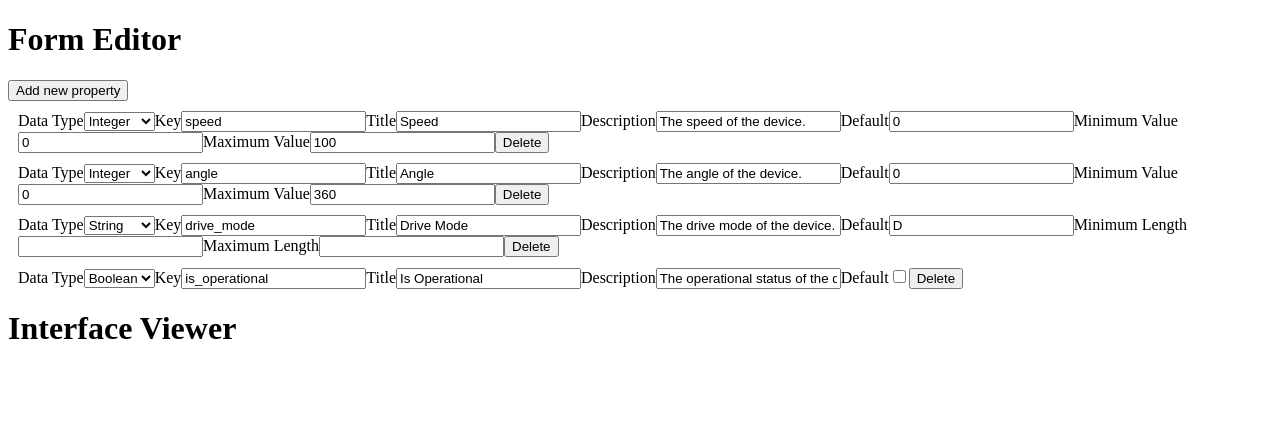
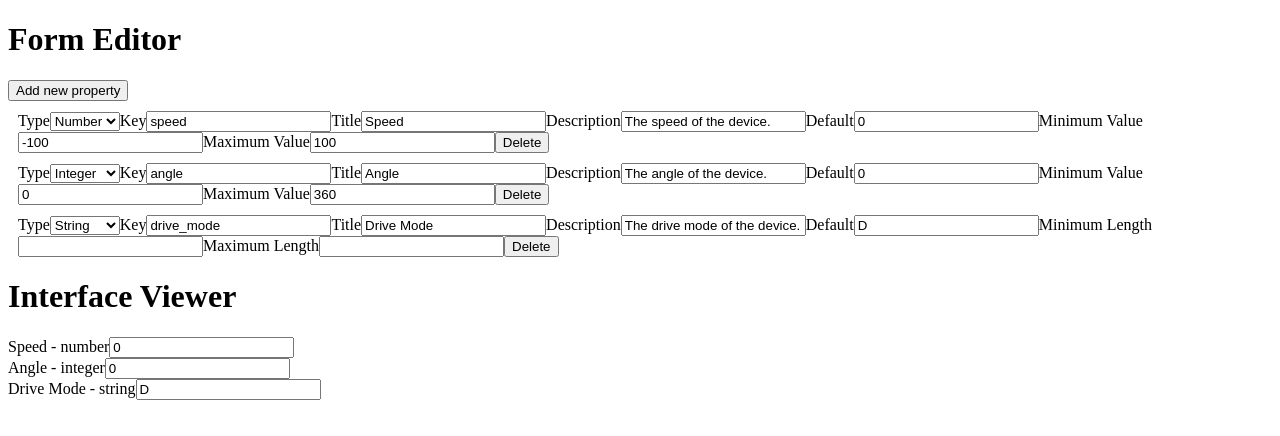
Before and after one commit to naterpotatoers/Custom-Telemetry-Interface, a React (Vite) app: page / in a window 1280 px wide. Shown: the top 436 px of the page. Built offline with nearby package versions, Linux system fonts and the light colour scheme.

Commit message:
adds initial interface viewer logic, refactors code a bit

```diff
--- a/src/index.css
+++ b/src/index.css
@@ -0,0 +1,3 @@
+.card {
+
+}
--- a/src/mocks/SchemaMocks.ts
+++ b/src/mocks/SchemaMocks.ts
@@ -1,6 +1,6 @@
-import { JsonSchema, JsonSchemaPropertyInputField } from "../types";
+import { Schema, PropertyField } from "../types";
 
-export const MOCK_SCHEMA: JsonSchema = {
+export const MOCK_SCHEMA: Schema = {
   $id: "https://example.com/form.editor.mock.schema.json",
   $schema: "https://json-schema.org/draft/2020-12/schema",
   title: "Mock Form Editor",
@@ -8,10 +8,10 @@ export const MOCK_SCHEMA: JsonSchema = {
   properties: {
     speed: {
       title: "Speed",
-      type: "integer",
+      type: "number",
       description: "The speed of the device.",
       default: 0,
-      minimum: 0,
+      minimum: -100,
       maximum: 100,
     },
     angle: {
@@ -28,16 +28,10 @@ export const MOCK_SCHEMA: JsonSchema = {
       description: "The drive mode of the device.",
       default: "D",
     },
-    is_operational: {
-      title: "Is Operational",
-      type: "boolean",
-      description: "The operational status of the device.",
-      default: true,
-    },
   },
 };
 
-export const MOCK_SCHEMA_STATE: JsonSchemaPropertyInputField[] = [
+export const MOCK_SCHEMA_STATE: PropertyField[] = [
   {
     id: "speed",
     value: 0,
@@ -66,12 +60,4 @@ export const MOCK_SCHEMA_STATE: JsonSchemaPropertyInputField[] = [
     description: "The drive mode of the device.",
     default: "D",
   },
-  {
-    id: "is_operational",
-    value: true,
-    title: "Is Operational",
-    type: "boolean",
-    description: "The operational status of the device.",
-    default: true,
-  },
 ];
--- a/src/pages/FormEditor/FormEditor.tsx
+++ b/src/pages/FormEditor/FormEditor.tsx
@@ -1,11 +1,11 @@
-import { JsonSchema } from "../../types";
+import { Schema } from "../../types";
 import PropertyCard from "./components/PropertyCard";
 
 export default function FormEditor({
   schema,
   dispatch,
 }: {
-  schema: JsonSchema;
+  schema: Schema;
   dispatch: React.Dispatch<any>;
 }) {
   const handleNewProperty = () => {
@@ -27,7 +27,7 @@ export default function FormEditor({
       </div>
       <div>
         {Object.entries(schema.properties).map(([key, property]) => (
-          <div style={{ margin: "10px" }} key={key}>
+          <div className="card" style={{ margin: "10px" }} key={key}>
             <PropertyCard
               propertyKey={key}
               property={property}
--- a/src/pages/FormEditor/components/PropertyCard.tsx
+++ b/src/pages/FormEditor/components/PropertyCard.tsx
@@ -1,5 +1,5 @@
 import { ChangeEvent, useState } from "react";
-import { JsonSchemaProperty } from "../../../types";
+import { SchemaProperty } from "../../../types";
 
 export default function PropertyCard({
   propertyKey,
@@ -7,7 +7,7 @@ export default function PropertyCard({
   dispatch,
 }: {
   propertyKey: string;
-  property: JsonSchemaProperty;
+  property: SchemaProperty;
   dispatch: React.Dispatch<any>;
 }) {
   const [key, setKey] = useState<string>(propertyKey);
@@ -15,12 +15,7 @@ export default function PropertyCard({
     property.type
   );
   const MinMaxLengthSuffix = property.type === "string" ? "Length" : "Value";
-  const defaultType =
-    property.type === "string"
-      ? "text"
-      : property.type === "boolean"
-      ? "checkbox"
-      : "number";
+  const defaultType = property.type === "string" ? "text" : "number";
 
   const handleDelete = () => {
     dispatch({
@@ -48,15 +43,14 @@ export default function PropertyCard({
     if (e.target.value === "integer") {
       newDefault = 0;
     }
-    if (e.target.value === "boolean") {
-      newDefault = false;
-    }
     dispatch({
       type: "UPDATE_PROPERTY",
       key: propertyKey,
       name: "type",
       dataType: e.target.value,
       default: newDefault,
+      minimum: undefined,
+      maximum: undefined,
     });
   };
 
@@ -72,7 +66,7 @@ export default function PropertyCard({
   return (
     <>
       <label>
-        Data Type
+        Type
         <select
           value={property.type}
           onChange={(e) => handleTypeChange(e)}
@@ -81,10 +75,6 @@ export default function PropertyCard({
           <option value="string">String</option>
           <option value="number">Number</option>
           <option value="integer">Integer</option>
-          <option value="boolean">Boolean</option>
-          <option value="object">Object</option>
-          <option value="array">Array</option>
-          <option value="null">Null</option>
         </select>
       </label>
       <label>
--- a/src/pages/InterfaceViewer/InterfaceViewer.tsx
+++ b/src/pages/InterfaceViewer/InterfaceViewer.tsx
@@ -1,20 +1,39 @@
-import { useState } from "react";
-import { JsonSchema, JsonSchemaPropertyInputField } from "../../types";
-import { getJsonSchemaPropertyInputFields } from "../../util";
-import { MOCK_SCHEMA_STATE } from "../../mocks";
+import { useEffect, useState } from "react";
+import { Schema, PropertyField } from "../../types";
+import { getPropertyFields } from "../../util";
+import { getType } from "../../util/mutators";
 
-export default function InterfaceViewer({ schema }: { schema: JsonSchema }) {
-  const [data, setData] =
-    useState<Array<JsonSchemaPropertyInputField>>(MOCK_SCHEMA_STATE);
+export default function InterfaceViewer({ schema }: { schema: Schema }) {
+  const [data, setData] = useState<Array<PropertyField>>(
+    getPropertyFields(schema)
+  );
 
   const handleChange = (e: any) => {
-    setData({ ...data, [e.target.name]: e.target.value });
+    console.log(e.target.name, e.target.value);
   };
+
+  useEffect(() => {
+    setData(getPropertyFields(schema));
+  }, [schema]);
 
   return (
     <div>
       <h1>Interface Viewer</h1>
-      <div></div>
+      <div>
+        {data.map((property: PropertyField) => (
+          <div key={property.id}>
+            <label>
+              {property.title} - {property.type}
+              <input
+                type={getType(property.type)}
+                name={property.id}
+                value={property.default}
+                onChange={handleChange}
+              />
+            </label>
+          </div>
+        ))}
+      </div>
     </div>
   );
 }
--- a/src/reducers/schemaReducer.ts
+++ b/src/reducers/schemaReducer.ts
@@ -1,6 +1,6 @@
-import { JsonSchema } from "../types";
+import { Schema } from "../types";
 
-export function schemaReducer(schema: JsonSchema, action: any) {
+export function schemaReducer(schema: Schema, action: any) {
   switch (action.type) {
     case "UPDATE_PROPERTY":
       return {
--- a/src/types/index.ts
+++ b/src/types/index.ts
@@ -1,5 +1,5 @@
 export type {
-  JsonSchema,
-  JsonSchemaProperty,
-  JsonSchemaPropertyInputField,
+  Schema,
+  SchemaProperty,
+  PropertyField,
 } from "./JsonSchema";
--- a/src/util/index.ts
+++ b/src/util/index.ts
@@ -1 +1 @@
-export { getJsonSchemaPropertyInputFields } from "./mutators";
+export { getPropertyFields } from "./mutators";
--- a/src/util/mutators.ts
+++ b/src/util/mutators.ts
@@ -1,11 +1,11 @@
-import { JsonSchema, JsonSchemaPropertyInputField } from "../types";
+import { Schema, PropertyField } from "../types";
 
-export function getJsonSchemaPropertyInputFields(
-  schema: JsonSchema
-): JsonSchemaPropertyInputField[] {
+export function getPropertyFields(
+  schema: Schema
+): PropertyField[] {
     const { properties } = schema;
     const propertyKeys = Object.keys(properties);
-    const state: JsonSchemaPropertyInputField[] = [];
+    const state: PropertyField[] = [];
     propertyKeys.forEach((key) => {
       const property = properties[key];
       state.push({
@@ -16,3 +16,15 @@ export function getJsonSchemaPropertyInputFields(
     });
     return state;
 }
+
+
+export function getType(type: string): string {
+  switch (type) {
+    case "string":
+      return "text";
+    case "integer":
+      return "number";
+    default:
+      return type;
+  }
+}
```
Also changed, not shown: src/types/JsonSchema.ts (+6 -6 lines), 2 other files (tests, documents, lock files or other folders).
